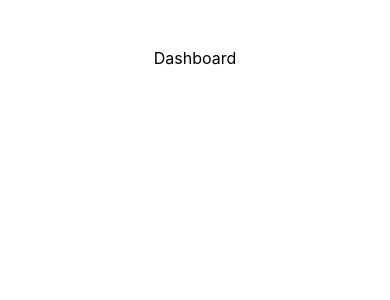
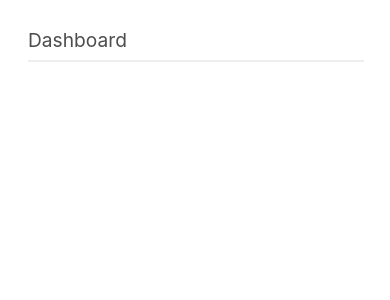
Before and after one commit to gauravjaisinghani/habit-tracker, a React (Create React App) app: page / in a window 390 px wide. Shown: the top 300 px of the page. Built offline with nearby package versions, Linux system fonts and the light colour scheme.

Commit message:
dashboard title mobile

```diff
--- a/src/App.css
+++ b/src/App.css
@@ -1,39 +1,16 @@
 .App {
-  padding: 2rem;
-  text-align: center;
+  display: flex;
+  flex-direction: column;
+  padding: 1.75rem;
 }
 
-.App-logo {
-  height: 40vmin;
-  pointer-events: none;
+p {
+  font-size: 1.2rem;
+  color: #4d4d4d;
+  margin: 0;
 }
 
-@media (prefers-reduced-motion: no-preference) {
-  .App-logo {
-    animation: App-logo-spin infinite 20s linear;
-  }
+hr {
+  width: 100%;
+  border-style: ridge;
 }
-
-.App-header {
-  background-color: #282c34;
-  min-height: 100vh;
-  display: flex;
-  flex-direction: column;
-  align-items: center;
-  justify-content: center;
-  font-size: calc(10px + 2vmin);
-  color: white;
-}
-
-.App-link {
-  color: #61dafb;
-}
-
-@keyframes App-logo-spin {
-  from {
-    transform: rotate(0deg);
-  }
-  to {
-    transform: rotate(360deg);
-  }
-}
--- a/src/App.js
+++ b/src/App.js
@@ -4,6 +4,7 @@
   return (
     <div className="App">
       <p>Dashboard</p>
+      <hr></hr>
     </div>
   );
 }
```
